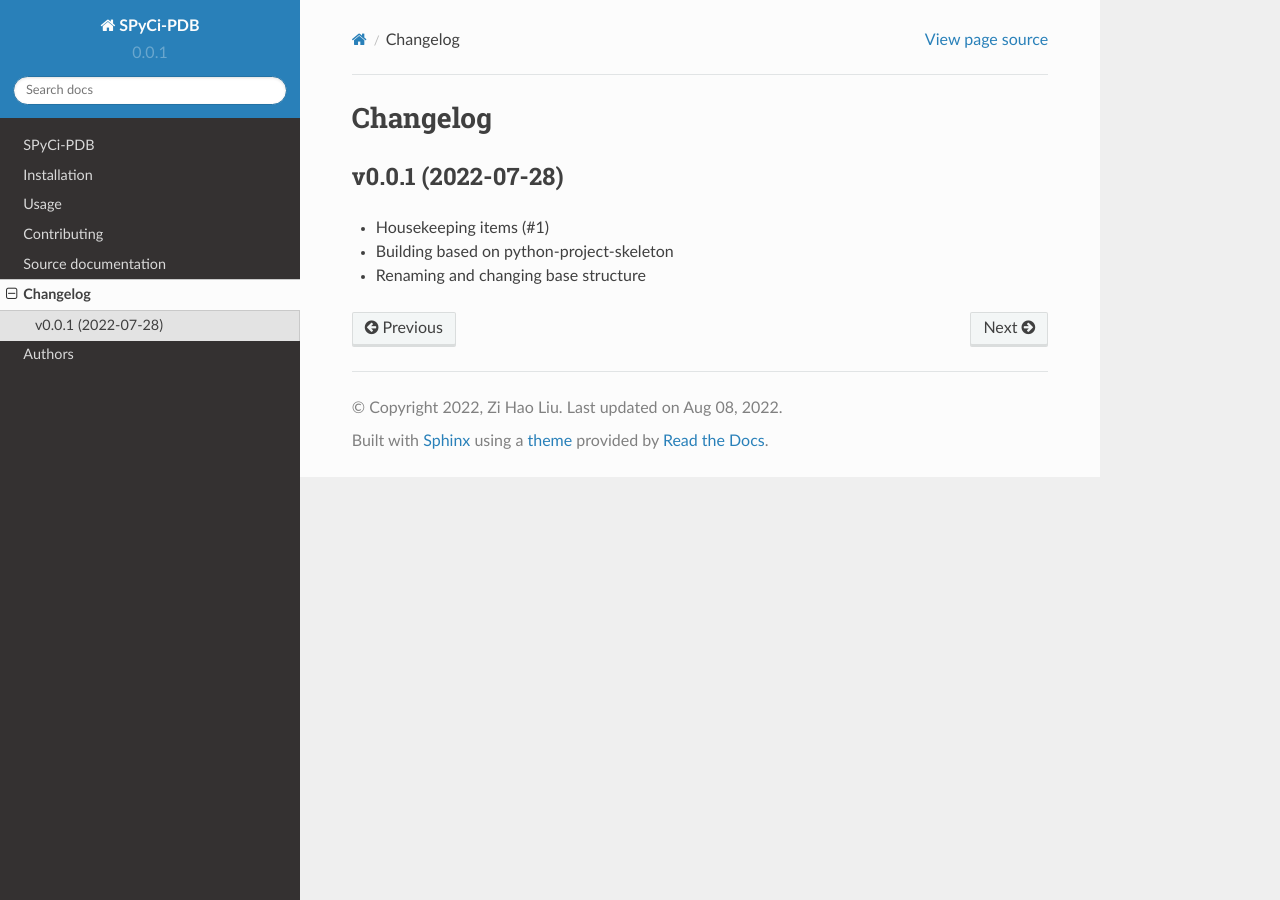
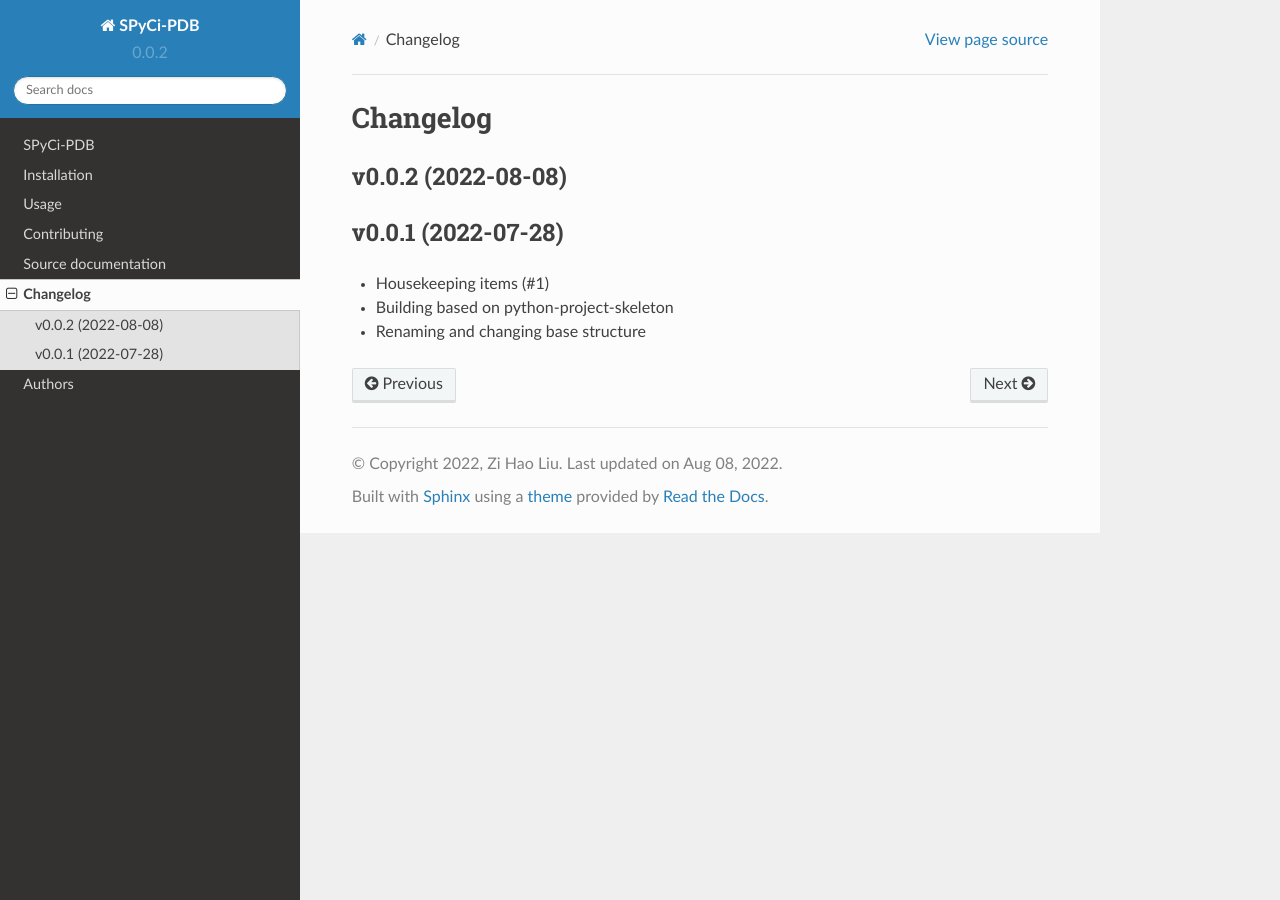
Before and after one commit to julie-forman-kay-lab/SPyCi-PDB, a Sphinx documentation site: the page built from docs/changelog.rst, in a window 1280 px wide. Built offline with Sphinx 7.4.7 and the Read the Docs theme 2.0.0, drawn with Linux system fonts in a browser that asks for light colours; pages that are not in the unit, such as notebooks, are missing from menus.

Commit message:
[SKIP] version bump 0.0.1 -> 0.0.2
Merge pull request #3 from joaomcteixeira/correct_readme

correct reference to PPS

```diff
--- a/CHANGELOG.rst
+++ b/CHANGELOG.rst
@@ -1,6 +1,9 @@
 
 Changelog
 =========
+
+v0.0.2 (2022-08-08)
+------------------------------------------------------------
 
 v0.0.1 (2022-07-28)
 ------------------------------------------------------------
--- a/README.rst
+++ b/README.rst
@@ -10,4 +10,4 @@ Developed as a standalone program with integration into the IDPConformerGenerato
 Version
 -------
 
-v0.0.1
+v0.0.2
--- a/docs/conf.py
+++ b/docs/conf.py
@@ -48,7 +48,7 @@ project = 'SPyCi-PDB'
 year = '2022'
 author = 'Zi Hao Liu'
 copyright = '{0}, {1}'.format(year, author)
-version = release = '0.0.1'
+version = release = '0.0.2'
 
 pygments_style = 'trac'
 templates_path = ['.']
--- a/setup.py
+++ b/setup.py
@@ -36,7 +36,7 @@ long_description = '{}\n{}'.format(
 
 setup(
     name='spycipdb',
-    version='0.0.1',
+    version='0.0.2',
     description='Structural Python (Back) Calculator Interface for PDBs.',
     long_description=long_description,
     long_description_content_type='text/x-rst',
--- a/src/spycipdb/__init__.py
+++ b/src/spycipdb/__init__.py
@@ -1,3 +1,3 @@
 """Initial documentation of spycipdb."""
 
-__version__ = '0.0.1'
+__version__ = '0.0.2'
```
Also changed, not shown: .bumpversion.cfg.
